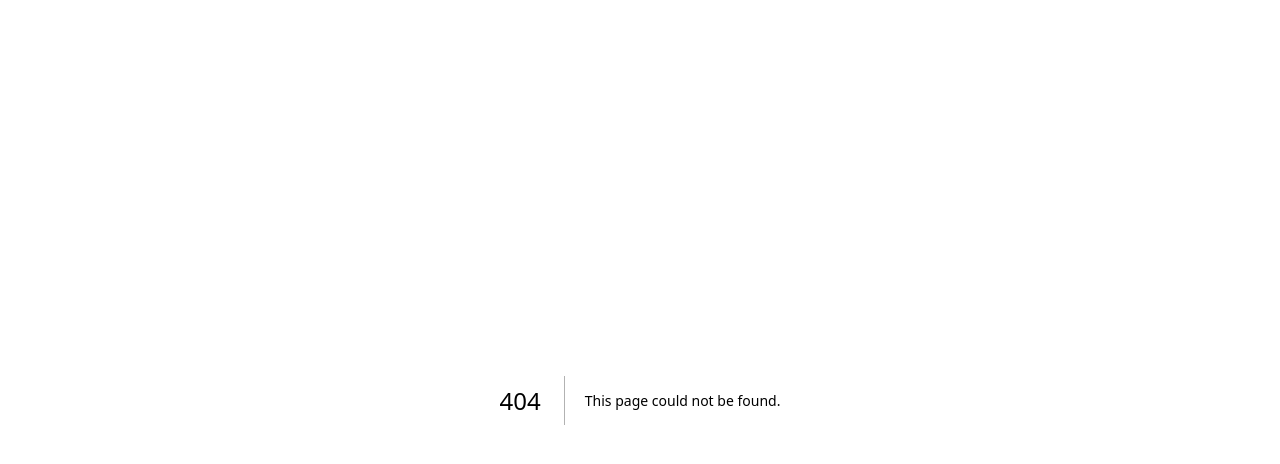
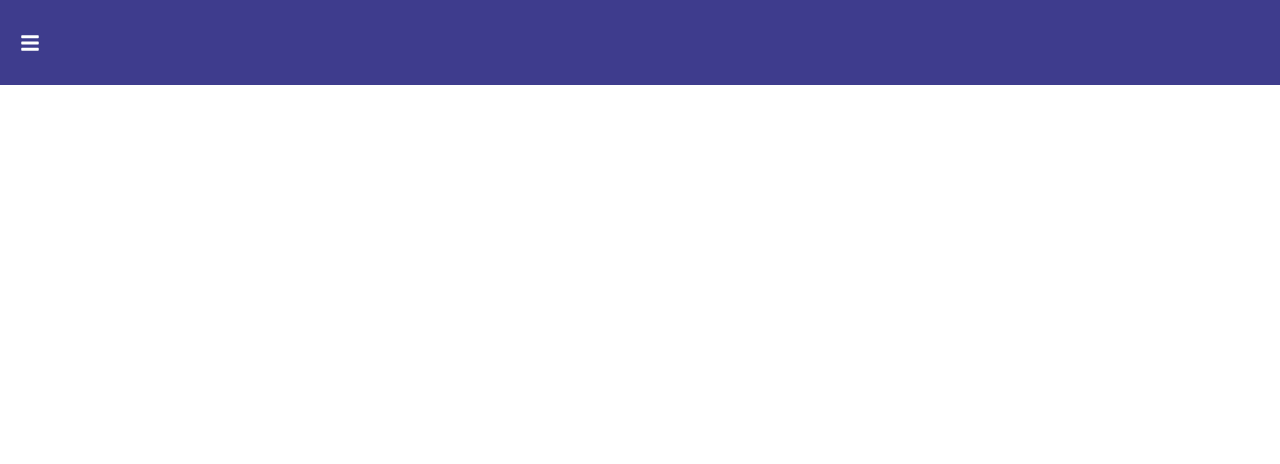
Before and after one commit to anabeggiato/dashboard-financas-pessoais, a Next.js app: page /historico in a window 1280 px wide. Before the commit this address had no page. Shown: the top 464 px of the page. Built offline with nearby package versions, Linux system fonts and the light colour scheme.

Commit message:
feat: adiciona navegação no Header e cria template da página de histórico

```diff
--- a/src/app/components/Header.jsx
+++ b/src/app/components/Header.jsx
@@ -1,9 +1,28 @@
-import React from 'react'
-import Geral from './Geral'
+"use client"
+import { useRouter } from 'next/navigation';
+import React, { useState } from 'react'
+import { FaBars } from 'react-icons/fa'
+import { IoMdClose } from "react-icons/io";
 
 export default function Header() {
+  const [openHeader, setOpenHeader] = useState(false)
+  const router = useRouter();
+
   return (
-    <div className='w-screen h-[65px] md:h-[85px] bg-primary'>
+    <div className='fixed top-0 left-0 w-screen h-[65px] md:h-[85px] bg-primary'>
+      <div className='flex items-center h-full w-full px-5'>
+        {openHeader === false ? (
+          <FaBars className='text-white' size={20} onClick={() => setOpenHeader(true)} />
+        ) : (
+          <IoMdClose className='text-white' size={25} onClick={() => setOpenHeader(false)} />
+        )}
+      </div>
+      {openHeader && (
+        <div className='w-full bg-primary mt-[-1px] text-white flex flex-col items-center'>
+          <p className='py-2 w-full text-center hover:bg-blue-950' onClick={() => router.push('/')}>Visão geral</p>
+          <p className='py-2 w-full text-center hover:bg-blue-950' onClick={() => router.push('/historico')}>Histórico de transações</p>
+        </div>
+      )}
     </div>
   )
 }
--- /dev/null
+++ b/src/app/historico/page.js
@@ -0,0 +1,13 @@
+import React from 'react'
+import Header from '../components/Header'
+
+export default function page() {
+  return (
+    <div>
+      <Header />
+      <main>
+
+      </main>
+    </div>
+  )
+}
```
